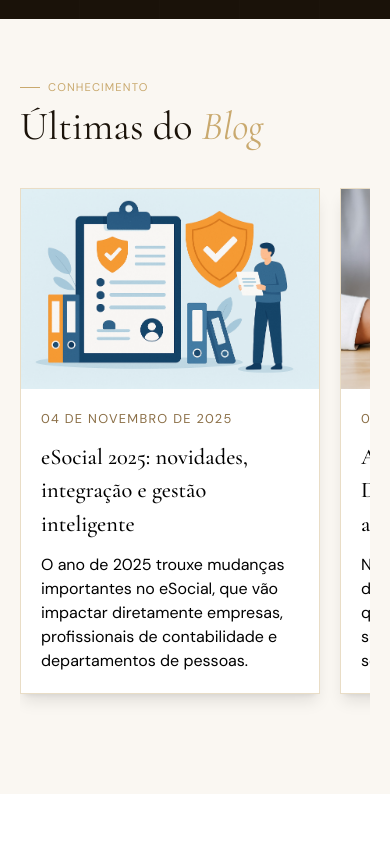
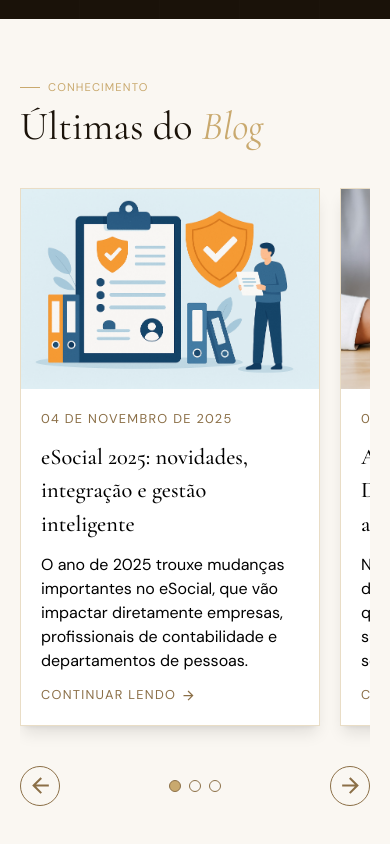
Before and after one commit to guiaap/joelmamatias-web, a React (Vite) app: page / in a window 390 px wide. Shown: the part 4400-5244 px from the top of the page. Before the commit the page ends 5194 px from the top, so only its background shows below. Built offline with nearby package versions, Linux system fonts and the light colour scheme.

Commit message:
feat: implementa a seção blog

```diff
--- a/src/components/BlogSection.jsx
+++ b/src/components/BlogSection.jsx
@@ -1,6 +1,9 @@
 import SectionTag from "./SectionTag.jsx";
 import SectionTitle from "./SectionTitle.jsx";
 import { useRef } from "react";
+import { Link } from "react-router-dom";
+import Icon from "./Icon.jsx";
+import { useState } from "react";
 
 import post1Image from "../assets/images/post1-image.png";
 import post2Image from "../assets/images/post2-image.jpg";
@@ -37,7 +40,7 @@
         <article
         style={{ scrollSnapAlign: "start" }}
         className="
-            min-w-[300px]
+            relative min-w-[300px] pb-8
             flex-1
             snap-start
             border border-(--transparent-gold)
@@ -74,28 +77,88 @@
                 <p>
                     {description}
                 </p>
+
+                <Link className="
+                absolute bottom-5
+                w-[155px]
+                flex items-center justify-between
+                text-(--dark-gold) text-[0.8rem]
+                uppercase tracking-widest
+                transition-all duration-300
+                hover:w-[160px] hover:text-(--primary-brown)
+                hover:[&>svg]:fill-(--primary-brown)
+                ">
+                    <span>Continuar Lendo</span>
+
+                    <Icon name="arrow-forward" size="15px" color="#8B6F47" />
+
+                </Link>
+
             </div>
 
         </article>
     );
 }
 
+export function CarouselButton({iconName, scroll}) {
+
+    return (
+
+        <button
+        onClick={scroll}
+        className="
+            flex items-center justify-center
+            h-10 w-10 rounded-full
+            border border-(--dark-gold)
+        ">
+            <Icon name={iconName} size="25px" color="#8B6F47" />
+        </button>
+    )
+}
+
+export function Indicator({isActive}) {
+
+    return (
+
+        <span className={`
+        h-3 w-3
+        rounded-full
+        border border-(--dark-gold)
+        ${ isActive ? "bg-(--primary-gold)" : "bg-transparent"}
+        `}>
+
+        </span>
+    )
+}
+
 export default function BlogSection() {
 
-    const carouselRef = useRef();
+    const [index, setIndex] = useState(0);
+
+    const carouselRef = useRef(null);
 
     function scrollLeft() {
+
+        if (index === 0) return;
+
         carouselRef.current.scrollBy({
         left: -320,
         behavior: "smooth"
         });
+
+        setIndex(prev => prev - 1);
     }
 
     function scrollRight() {
+
+        if (index === posts.length - 1) return;
+
         carouselRef.current.scrollBy({
         left: 320,
         behavior: "smooth"
         });
+
+        setIndex(prev => prev + 1);
     }
 
     return (
@@ -128,6 +191,24 @@
                          />
                     ))}
                 </div>
+
+                <div className="w-full flex items-center justify-between lg:hidden">
+
+                    <CarouselButton iconName="arrow-back" scroll={scrollLeft} setIndex={setIndex} />
+
+                    <div className="flex gap-2">
+
+                        {posts.map((post, i) => (
+
+                            <Indicator isActive={index === i} />
+
+                        ))}
+
+                    </div>
+
+                    <CarouselButton iconName="arrow-forward" scroll={scrollRight} setIndex={setIndex} />
+
+                </div>
             </div>
         </section>
     )
--- a/src/components/Icon.jsx
+++ b/src/components/Icon.jsx
@@ -48,6 +48,20 @@
                 </svg>
             )
 
+        case "arrow-forward":
+            return (
+                <svg xmlns="http://www.w3.org/2000/svg" height={size} width={size} fill={color} viewBox="0 -960 960 960">
+                    <path d="M647-440H160v-80h487L423-744l57-56 320 320-320 320-57-56 224-224Z"/>
+                </svg>
+            )
+
+        case "arrow-back":
+            return (
+                <svg xmlns="http://www.w3.org/2000/svg" height={size} width={size} fill={color} viewBox="0 -960 960 960">
+                    <path d="m313-440 224 224-57 56-320-320 320-320 57 56-224 224h487v80H313Z"/>
+                </svg>
+            )
+
 
         default: return;
     }
```
